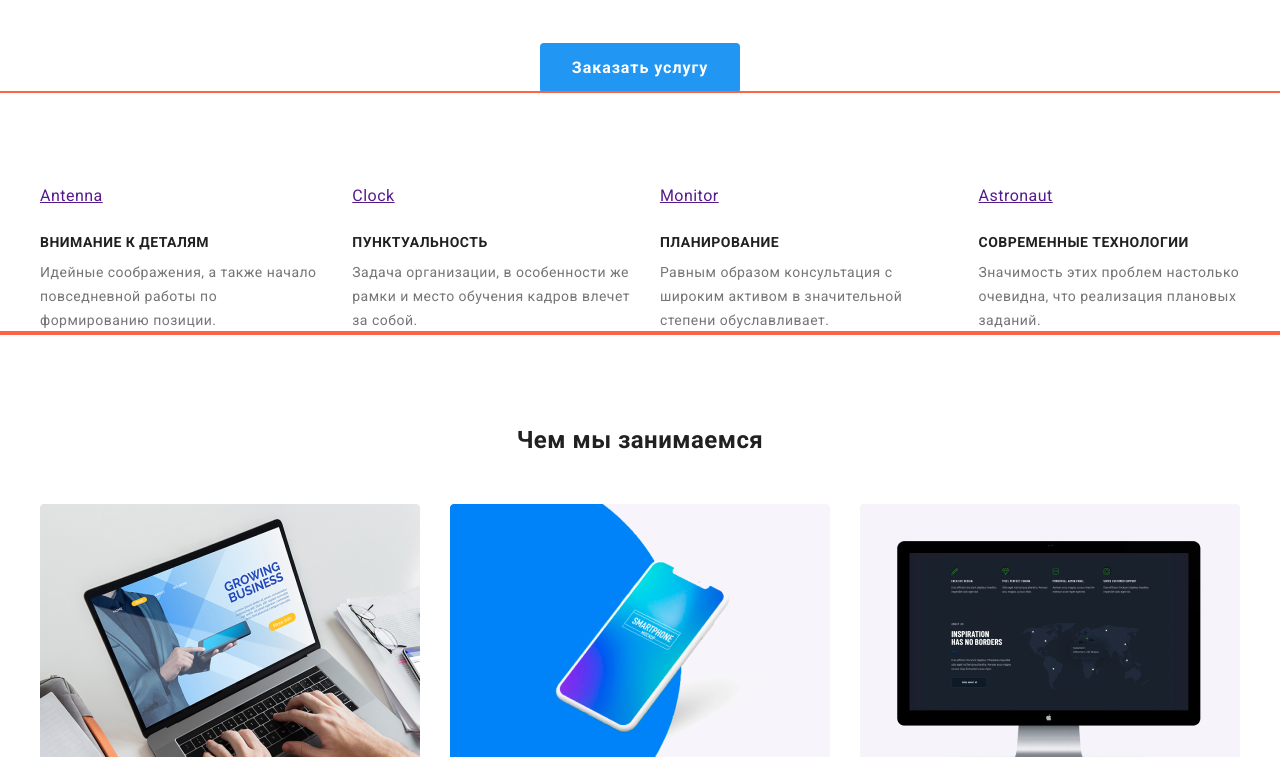
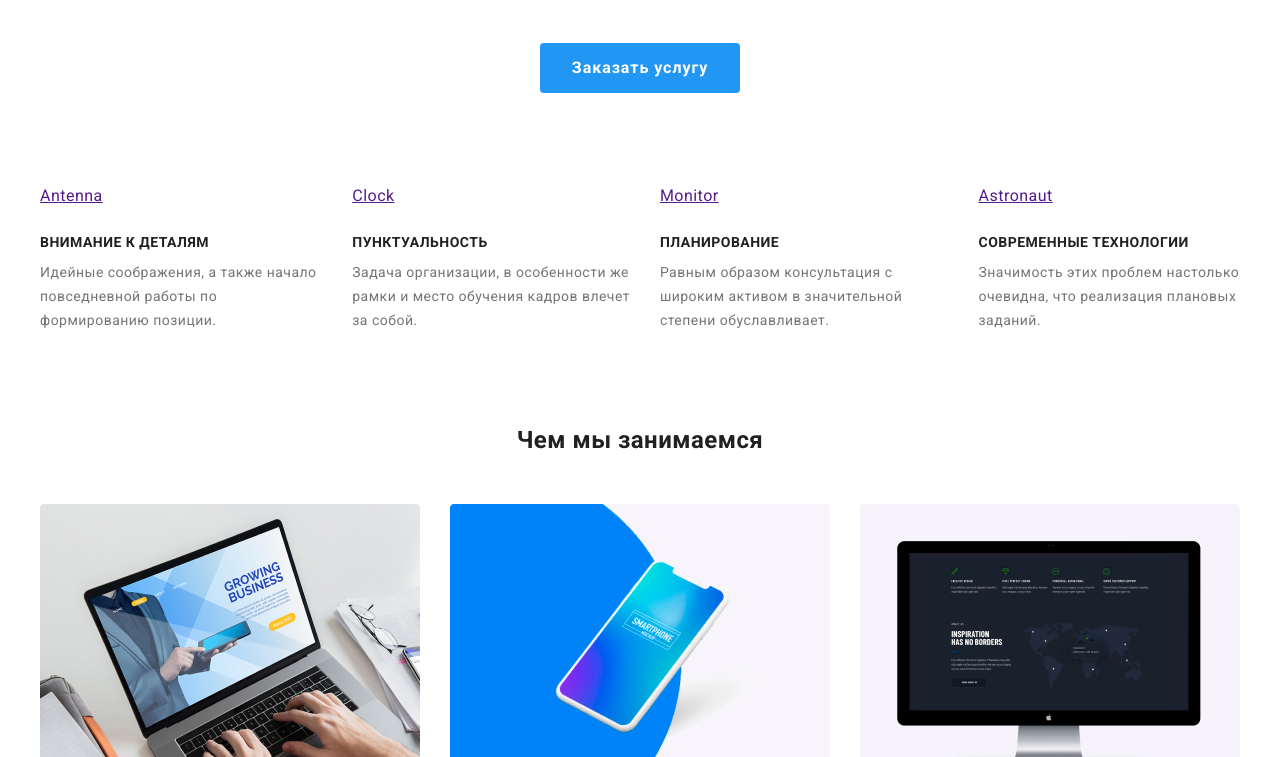
Before and after one commit to andrii-lavrenchuk/goit-markup-hw-03, a plain HTML site: page index.html in a window 1280 px wide. Shown: the part 203-960 px from the top of the page. Drawn offline with nearby package versions, Linux system fonts and the light colour scheme.

Commit message:
Removes outline

```diff
--- a/css/main.css
+++ b/css/main.css
@@ -62,7 +62,7 @@
 }
 /* Features */
 .features {
-  outline: 2px solid tomato;
+  /* outline: 2px solid tomato; */
   padding-top: 94px;
 }
 
@@ -95,7 +95,7 @@
 /* Work */
 
 .our-work {
-  outline: 2px solid tomato;
+  /* outline: 2px solid tomato; */
   padding-top: 94px;
 }
 .our-work .section-title {
```
